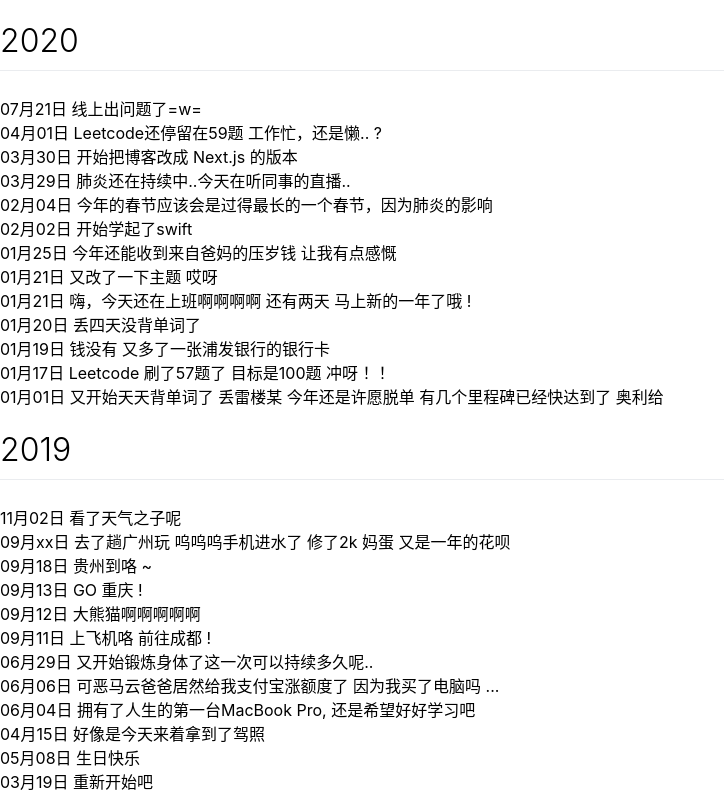
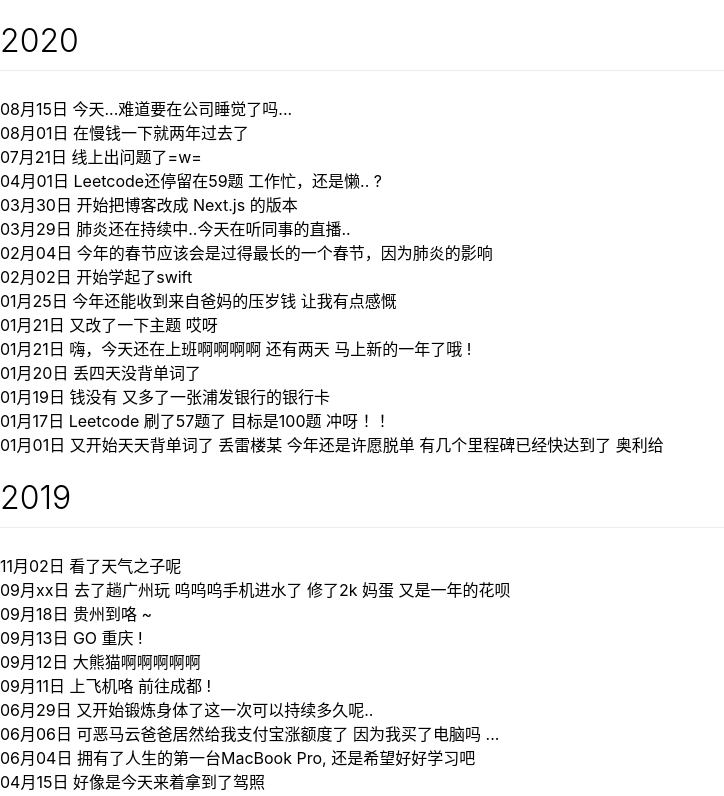
Before and after one commit to Nbsaw/dura, a Next.js app: page /timeline/components/RenderTimeLine in a window 1280 px wide. Shown: the top 796 px of the page, without its empty margins (0-724 px from the left). Built offline with nearby package versions, Linux system fonts and the light colour scheme; a web font is replaced by a local one.

Commit message:
chore: add new thing in timeline

```diff
--- a/constant/timeline.tsx
+++ b/constant/timeline.tsx
@@ -11,6 +11,12 @@ interface TimelineType {
 
 const Timeline: TimelineType = {
   2020: [
+    {
+      text: "08月15日 今天...难道要在公司睡觉了吗...",
+    },
+    {
+      text: "08月01日 在慢钱一下就两年过去了",
+    },
     {
       text: "07月21日 线上出问题了=w=",
     },
```
